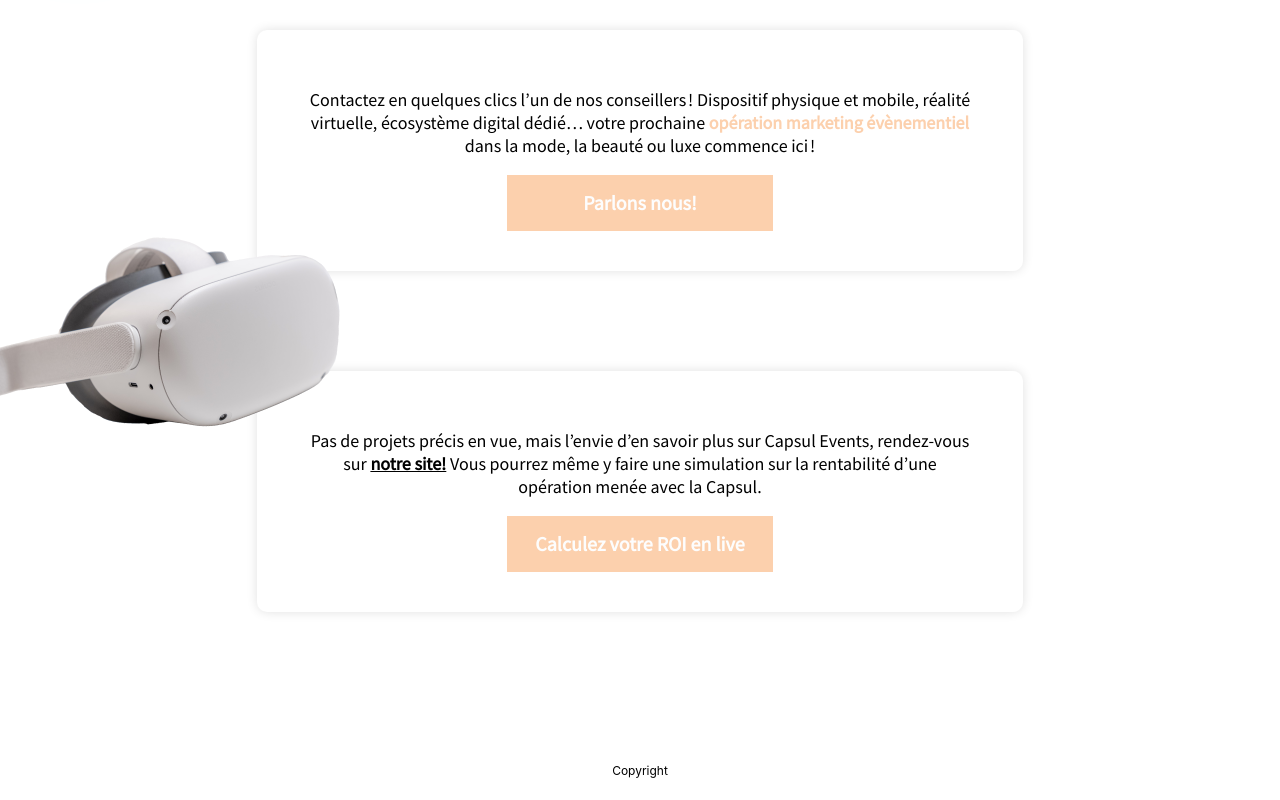
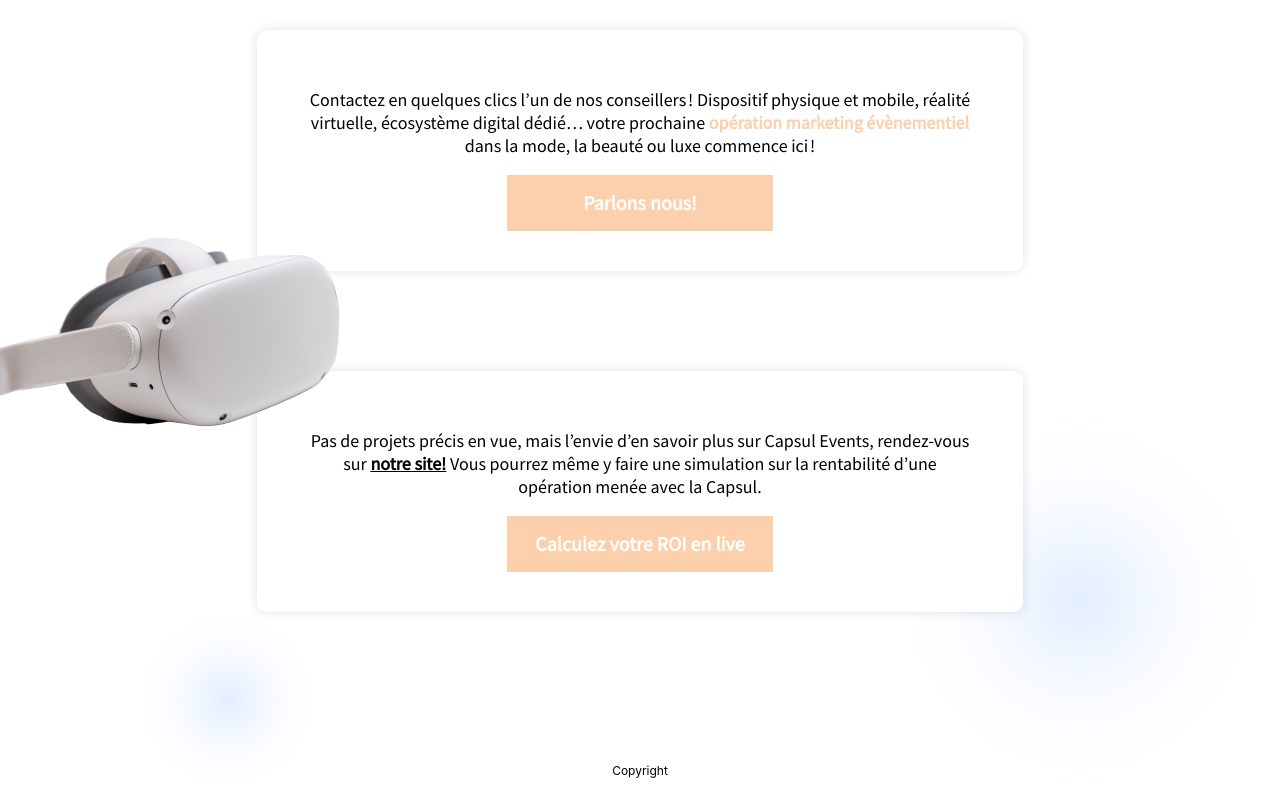
Before and after one commit to zmanjr/landing, a React (Create React App) app: page / in a window 1280 px wide. Shown: the part 4041-4841 px from the top of the page. Built offline with nearby package versions, Linux system fonts and the light colour scheme.

Commit message:
Ctc grd ready ?

```diff
--- a/src/components/Footer.js
+++ b/src/components/Footer.js
@@ -5,7 +5,13 @@ function Footer() {
   return (
 
         <footer>
+            <div className='footer_gradient_1'>
+
+            </div>
             <p>Copyright</p>
+            <div className='footer_gradient_2'>
+
+            </div>
         </footer>
 
   )
--- a/src/components/css/Footer.css
+++ b/src/components/css/Footer.css
@@ -1,11 +1,38 @@
 
 footer{
+    position: relative;
     font-size: 12px;
     text-align: center;
     margin-top: 200px;
     padding: 10px;
 }
+.footer_gradient_1{
+    position: absolute;
+    background-image: url(../../images/gradient.png);
+    background-repeat: no-repeat;
+    background-size: cover;
+    border: none;
+    z-index: -1;
+    overflow: hidden;
+    height: 400px;
+    width: 400px;
+    right: 0;
+    bottom: 0;
+}
 
+.footer_gradient_2{
+    position: absolute;
+    background-image: url(../../images/gradient.png);
+    background-repeat: no-repeat;
+    background-size: cover;
+    border: none;
+    z-index: -1;
+    overflow: hidden;
+    height: 200px;
+    width: 200px;
+    left: 10%;
+    bottom: 0px;
+}
 
 @media screen and (max-width: 771px) {
     footer{
```
